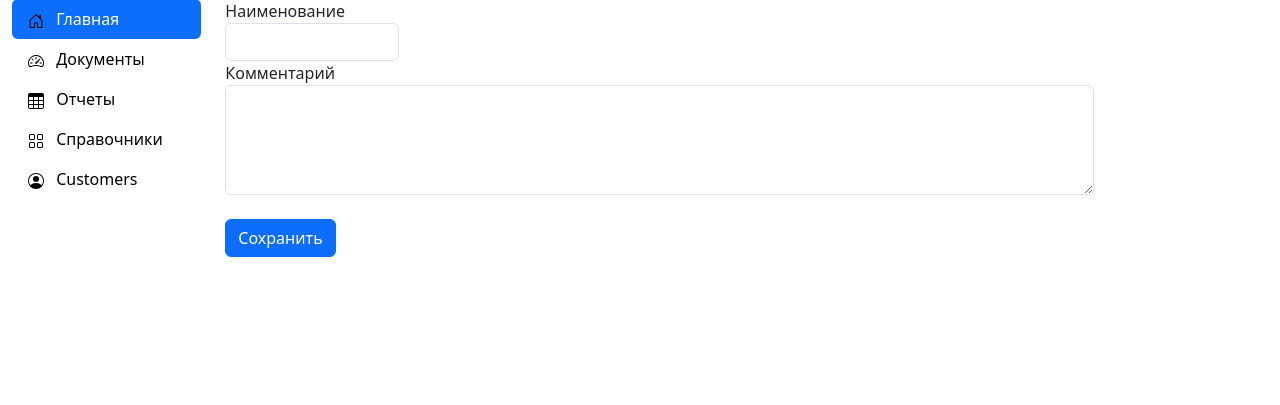
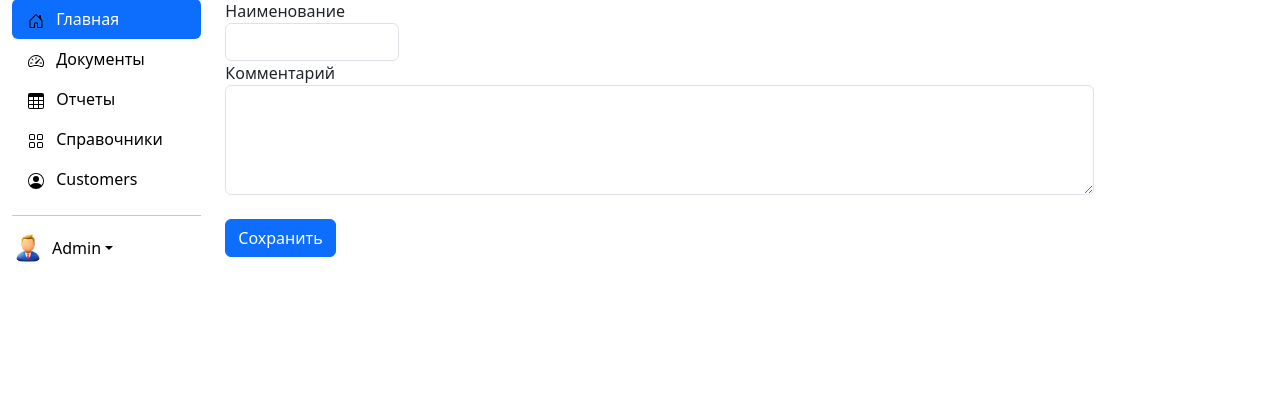
Before and after one commit to Ovladychenko/persfinance, a Django app: page /add_category in a window 1280 px wide. Shown: the part 61-466 px from the top of the page. Run offline with Django 4.2, Linux system fonts and the light colour scheme.

Commit message:
add item menu main panel

```diff
--- a/mymoney/money/templates/money/base.html
+++ b/mymoney/money/templates/money/base.html
@@ -135,6 +135,19 @@
       </li>
     </ul>
 
+    <hr>
+    <div class="dropdown">
+      <a href="#" class="d-flex align-items-center link-body-emphasis text-decoration-none dropdown-toggle show" data-bs-toggle="dropdown" aria-expanded="false">
+        <img src="{% static 'money/images/admin.png' %}" alt="" width="32" height="32" class="rounded-circle me-2">
+        Admin
+      </a>
+      <ul class="dropdown-menu text-small shadow">
+        <li><a class="dropdown-item" href="#">Настройки</a></li>
+        <li><a class="dropdown-item" href="#">Профиль</a></li>
+        <li><hr class="dropdown-divider"></li>
+        <li><a class="dropdown-item" href="#">Выход</a></li>
+      </ul>
+    </div>
 
 
   <div class="b-example-divider b-example-vr"></div>
```
Also changed, not shown: mymoney/money/static/money/images/admin.png (added).
